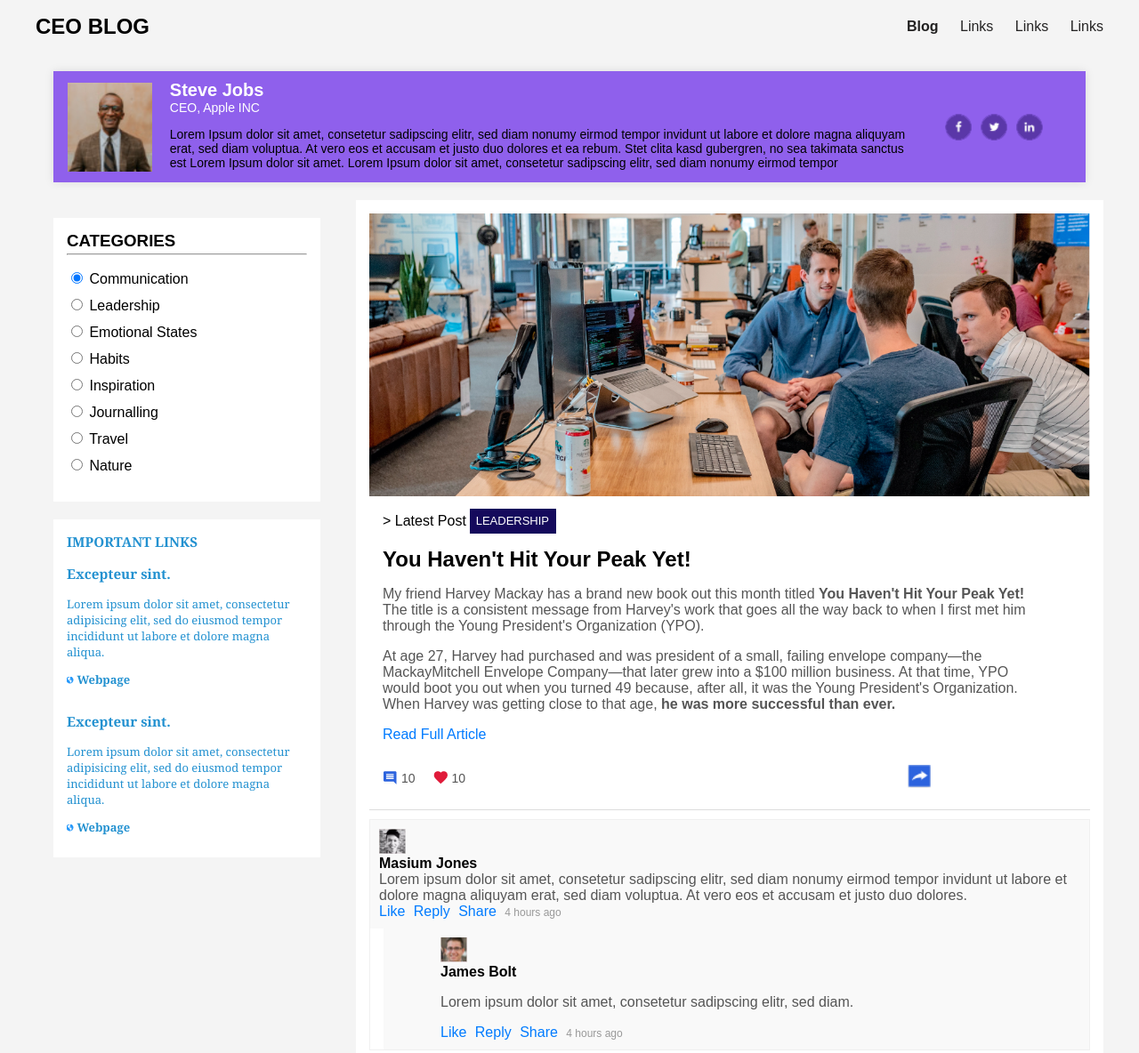
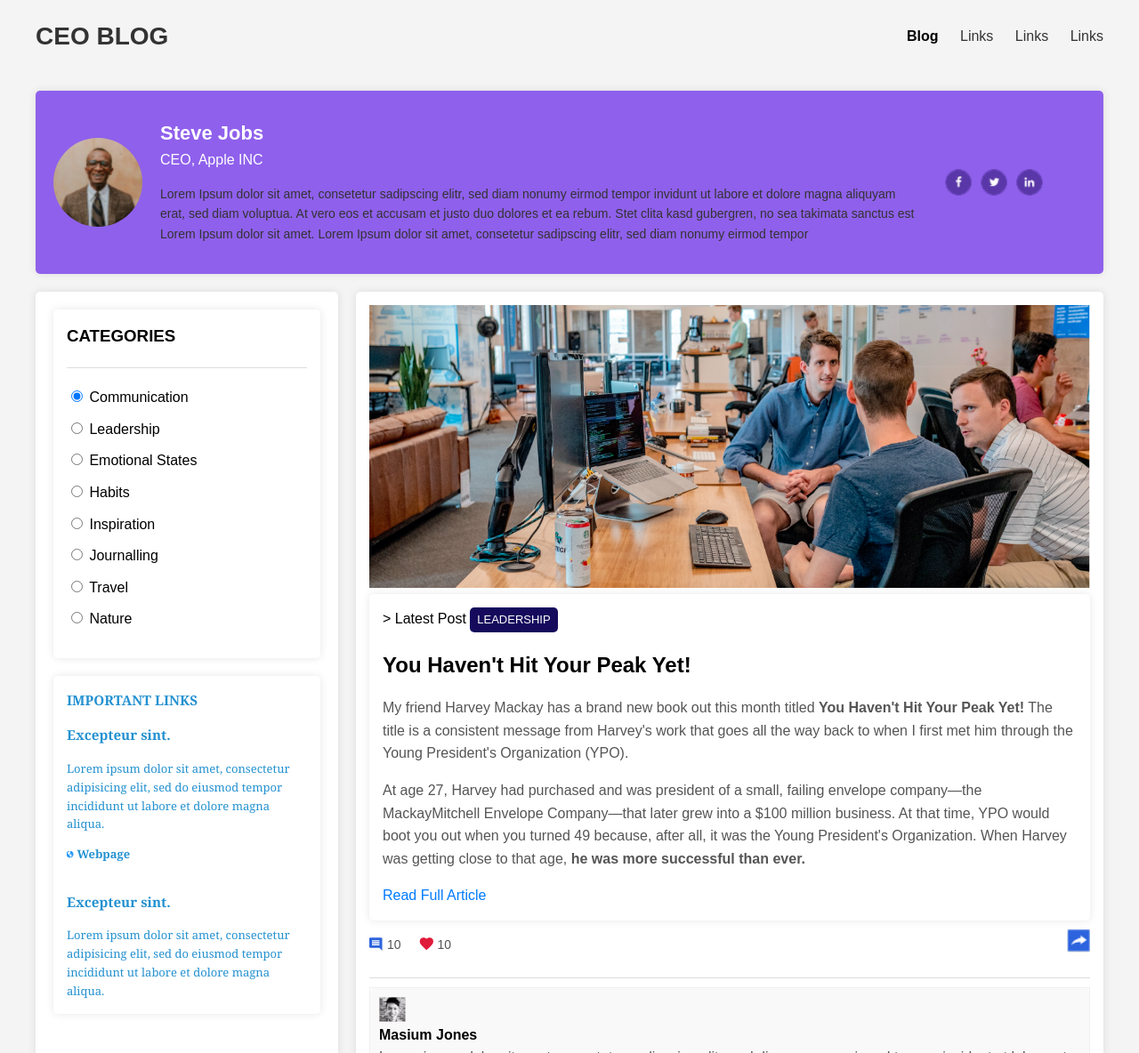
Before and after one commit to kushagra-value/CEO-Blog, a plain HTML site: page index.html in a window 1280 px wide. Shown: the top 1184 px of the page at 89% size. Drawn offline with Linux system fonts and the light colour scheme.

Commit message:
css changes

```diff
--- a/styles/style.css
+++ b/styles/style.css
@@ -3,6 +3,7 @@ body {
     margin: 0;
     padding: 0;
     background-color: #f4f4f4;
+    line-height: 1.6;
 }
 
 .cont-flex {
@@ -15,18 +16,19 @@ body {
 }
 
 header h1 {
-    font-size: 24px;
+    font-size: 28px;
+    color: #333;
 }
 
 .nav-link a {
-    color: rgb(36, 35, 35);
+    color: #333;
     text-decoration: none;
     margin-left: 20px;
-    font-weight: 50;
+    font-weight: 500;
 }
 
 .activelink {
-    color: rgb(34, 33, 33) !important;
+    color: #000 !important;
     text-decoration: none;
     margin-left: 20px;
     font-weight: 700 !important;
@@ -41,10 +43,11 @@ header h1 {
 
 .sidebar {
     width: 25%;
-    /* background-color: #fff; */
     padding: 20px;
-    /* box-shadow: 0 0 10px rgba(0, 0, 0, 0.1); */
+    background-color: #fff;
+    box-shadow: 0 0 10px rgba(0, 0, 0, 0.1);
     margin-right: 20px;
+    border-radius: 5px;
 }
 
 .header-user {
@@ -52,42 +55,39 @@ header h1 {
     align-items: center;
     max-width: 1160px;
     margin: 20px auto;
-    padding: 0px;
+    padding: 20px;
     background-color: #8f60ec;
     box-shadow: 0 0 10px rgba(0, 0, 0, 0.1);
+    border-radius: 5px;
 }
 
 .image-user {
     width: 100px;
     height: 100px;
-    /* border-radius: 50%; */
+    border-radius: 50%;
     margin-right: 20px;
-    padding-left: 1rem;
 }
 
 .info-user {
-    flex: 1 2 auto;
+    flex: 1;
 }
 
 .name-user {
     margin-top: 10px;
-    font-size: 20px;
-    color: white;
+    font-size: 22px;
+    color: #fff;
     margin-bottom: 0;
-    /* White text color for name */
 }
 
 .title-user {
-    font-size: 14px;
-    color: white;
+    font-size: 16px;
+    color: #fff;
     margin: 0;
-    /* White text color for title */
 }
 
 .bio-user {
     font-size: 14px;
-    color: black;
-    /* Black text color for bio */
+    color: #333;
 }
 
 .socialmedia-links {
@@ -110,6 +110,8 @@ header h1 {
     margin-bottom: 20px;
     max-height: 400px;
     overflow-y: auto;
+    box-shadow: 0 0 10px rgba(0, 0, 0, 0.1);
+    border-radius: 5px;
 }
 
 .important-links {
@@ -117,26 +119,27 @@ header h1 {
     padding: 15px;
     max-height: 350px;
     overflow-y: auto;
-    color: rgb(35, 145, 208);
-    font-family: Cambria, Cochin, Georgia, Times, 'Times New Roman', serif;
+    color: #2391d0;
+    font-family: 'Cambria', 'Cochin', 'Georgia', 'Times', 'Times New Roman', serif;
     font-size: small;
+    box-shadow: 0 0 10px rgba(0, 0, 0, 0.1);
+    border-radius: 5px;
 }
 
 #tag {
     background-color: #150a5c;
-    color: white;
+    color: #fff;
     font-size: small;
-    padding: 0.4rem;
-    padding-right: 0.5rem;
-    padding-right: 0.5rem;
+    padding: 0.4rem 0.5rem;
+    border-radius: 5px;
 }
 
 .categories h3,
 .important-links h3 {
     margin-top: 0;
-    /* Remove top margin for headings */
 }
-.categories h3{
+
+.categories h3 {
     margin-bottom: 0.2rem;
 }
 
@@ -151,7 +154,6 @@ header h1 {
     margin-bottom: 10px;
 }
 
-
 .articles {
     width: 70%;
 }
@@ -160,7 +162,8 @@ header h1 {
     background-color: #fff;
     padding: 15px;
     overflow-y: auto;
-
+    box-shadow: 0 0 10px rgba(0, 0, 0, 0.1);
+    border-radius: 5px;
 }
 
 .featured-article img {
@@ -190,7 +193,8 @@ header h1 {
 .comment {
     background-color: #f9f9f9;
     padding: 10px;
-    /* margin-bottom: 10px; */
+    border-radius: 5px;
+    margin-bottom: 10px;
 }
 
 .comment p {
@@ -207,16 +211,13 @@ header h1 {
 .article image {
     width: 100%;
     height: auto;
-    /* background-color: #fff;  */
-    /* padding: 15px; */
 }
 
 .article-content {
     background-color: #fff;
     padding: 15px;
-    align-items: center;
-    justify-content: center;
-    width: 90%;
+    box-shadow: 0 0 10px rgba(0, 0, 0, 0.1);
+    border-radius: 5px;
 }
 
 .image-container {
@@ -236,26 +237,30 @@ header h1 {
 
 .article-actions {
     display: flex;
-    /* justify-content: space-between; */
+    justify-content: space-between;
     align-items: center;
     margin-top: 10px;
-    margin-left: 1rem;
 }
 
 .article-info {
     font-size: small;
     display: flex;
     justify-content: space-between;
-    /* align-items: center; */
     padding: 10px;
 }
 
 .category {
-    background-color: rgb(51, 127, 213);
+    background-color: #337fd5;
+    color: #fff;
+    padding: 5px 10px;
+    border-radius: 5px;
 }
 
 .category2 {
-    background-color: rgb(216, 77, 95);
+    background-color: #d84d5f;
+    color: #fff;
+    padding: 5px 10px;
+    border-radius: 5px;
 }
 
 .content {
@@ -283,7 +288,7 @@ header h1 {
 }
 
 .share-section {
-    margin-left: 60%;
+    margin-left: auto;
 }
 
 .comments-section {
@@ -305,7 +310,6 @@ header h1 {
     padding-left: 4rem;
     background-color: #f9f9f9;
 }
-
 
 .comment-img {
     width: 30px;
@@ -346,7 +350,7 @@ header h1 {
 
 .pages a.active {
     background-color: #007bff;
-    color: white;
+    color: #fff;
 }
 
 .pages a:hover {
@@ -354,9 +358,9 @@ header h1 {
 }
 
 footer {
-    color: black;
+    color: #333;
     text-align: center;
-    padding: 10px 0;
+    padding: 15px 0;
     margin-top: 20px;
 }
 
@@ -364,6 +368,8 @@ footer p {
     margin: 0;
 }
 
-hr{
-    margin: 0;
+hr {
+    margin: 20px 0;
+    border: 0;
+    border-top: 1px solid #ddd;
 }
```
